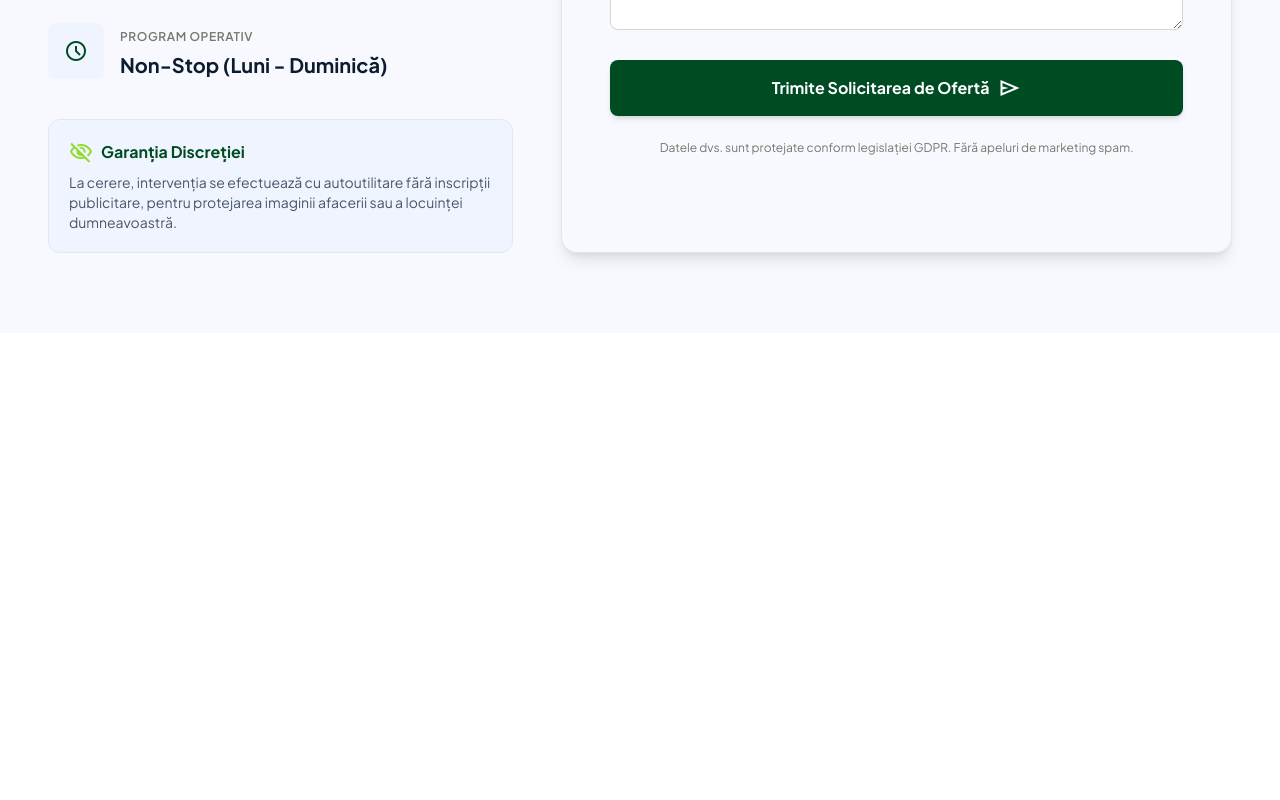
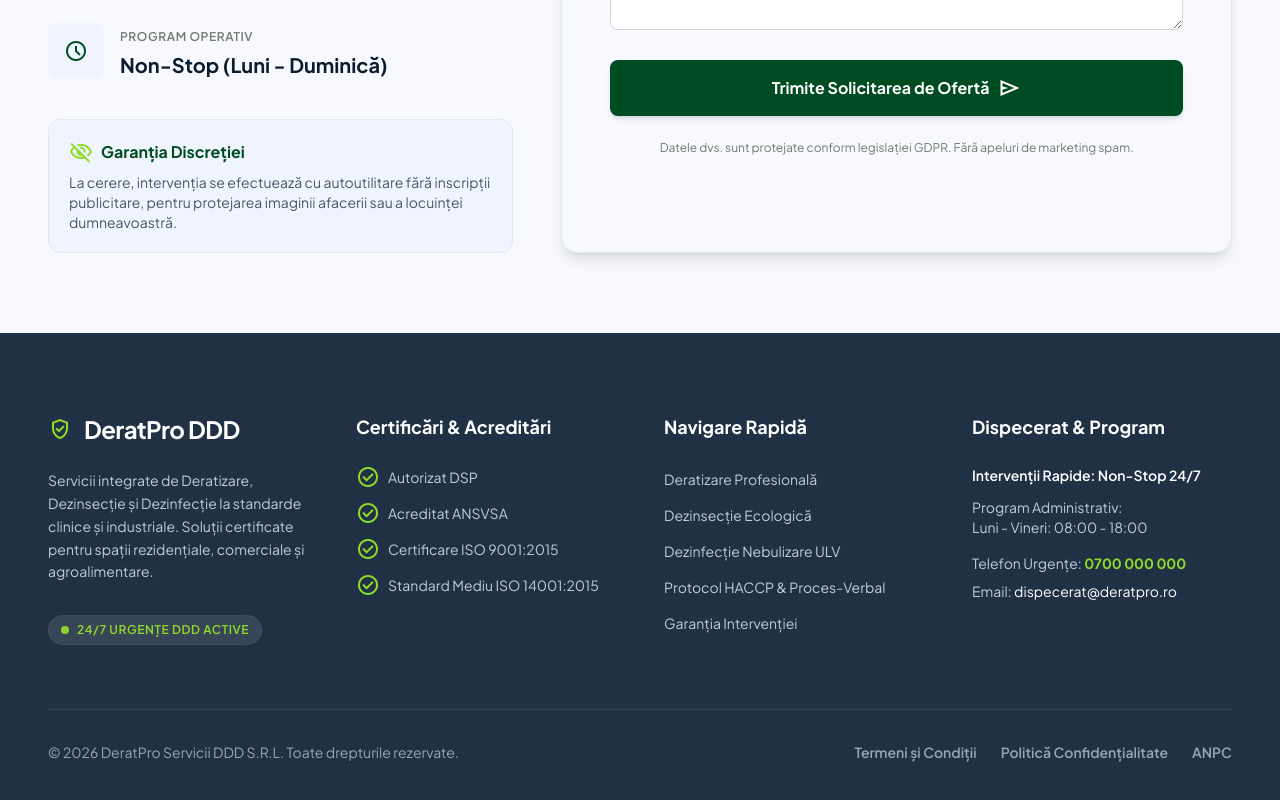
Before and after one commit to sabakianu/DeratPro-, a Next.js app: page / in a window 1280 px wide. Shown: the part 2835-3635 px from the top of the page. Before the commit the page ends 3168 px from the top, so only its background shows below. Built offline with nearby package versions, Linux system fonts and the light colour scheme.

Commit message:
added footer

```diff
--- a/app/Components/FeatureCard.tsx
+++ b/app/Components/Cards/FeatureCard.tsx
@@ -1,4 +1,4 @@
-import IconBox from "./IconBox";
+import IconBox from "../IconBox";
 
 interface FeatureCardProps {
   icon: string;
--- a/app/Components/ServiceCard.tsx
+++ b/app/Components/Cards/ServiceCard.tsx
@@ -1,5 +1,5 @@
-import Button from "./Button";
-import IconBox from "./IconBox";
+import Button from "../Button";
+import IconBox from "../IconBox";
 
 interface ServiceCardProps {
   icon: string;
--- /dev/null
+++ b/app/Components/FooterCheckItem.tsx
@@ -0,0 +1,14 @@
+interface FooterCheckItemProps {
+  text: string;
+}
+
+export default function FooterCheckItem({ text }: FooterCheckItemProps) {
+  return (
+    <li className="flex items-center gap-2">
+      <span className="material-symbols-outlined text-tertiary-fixed-dim text-[18px]">
+        check_circle
+      </span>
+      {text}
+    </li>
+  );
+}
--- /dev/null
+++ b/app/Components/FooterLink.tsx
@@ -0,0 +1,19 @@
+import Link from "next/link";
+
+interface FooterLinkProps {
+  href: string;
+  text: string;
+}
+
+export default function FooterLink({ href, text }: FooterLinkProps) {
+  return (
+    <li className="py-1">
+      <Link
+        href={href}
+        className="hover:text-tertiary-fixed-dim transition-colors"
+      >
+        {text}
+      </Link>
+    </li>
+  );
+}
--- /dev/null
+++ b/app/Sections/Footer.tsx
@@ -0,0 +1,119 @@
+import Link from "next/link";
+import FooterCheckItem from "../Components/FooterCheckItem";
+import FooterLink from "../Components/FooterLink";
+
+export default function Footer() {
+  return (
+    <footer className="w-full bg-inverse-surface text-inverse-on-surface">
+      <div className="max-w-7xl mx-auto px-6 md:px-8 lg:px-12 pt-20 pb-12">
+        <div className="grid grid-cols-1 md:grid-cols-2 lg:grid-cols-4 gap-12 mb-16">
+          {/* DeratPro DDD */}
+          <div className="space-y-6">
+            <div className="flex items-center gap-3">
+              <span className="material-symbols-outlined text-tertiary-fixed-dim text-[28px]">
+                verified_user
+              </span>
+              <span className="text-2xl text-white font-bold tracking-tight">
+                DeratPro DDD
+              </span>
+            </div>
+            <p className="text-sm text-inverse-on-surface/80 leading-relaxed">
+              Servicii integrate de Deratizare, Dezinsecție și Dezinfecție la
+              standarde clinice și industriale. Soluții certificate pentru
+              spații rezidențiale, comerciale și agroalimentare.
+            </p>
+            <div className="pt-2">
+              <div className="inline-flex items-center gap-2 px-3 py-1.5 rounded-full bg-white/10 text-tertiary-fixed-dim font-semibold text-xs uppercase tracking-wider border border-white/5">
+                <span className="w-2 h-2 rounded-full bg-tertiary-fixed-dim animate-pulse"></span>
+                24/7 Urgențe DDD Active
+              </div>
+            </div>
+          </div>
+
+          {/* Certificări & Acreditări */}
+          <div className="space-y-6">
+            <h4 className="text-lg font-bold text-white">
+              Certificări & Acreditări
+            </h4>
+            <ul className="space-y-3 text-sm text-inverse-on-surface/80">
+              <FooterCheckItem text="Autorizat DSP" />
+              <FooterCheckItem text="Acreditat ANSVSA" />
+              <FooterCheckItem text="Certificare ISO 9001:2015" />
+              <FooterCheckItem text="Standard Mediu ISO 14001:2015" />
+            </ul>
+          </div>
+
+          {/* Navigare Rapidă */}
+          <div className="space-y-6">
+            <h4 className="text-lg font-bold text-white">Navigare Rapidă</h4>
+            <ul className="space-y-2 text-sm text-inverse-on-surface/80">
+              <FooterLink href="#servicii" text="Deratizare Profesională" />
+              <FooterLink href="#servicii" text="Dezinsecție Ecologică" />
+              <FooterLink href="#servicii" text="Dezinfecție Nebulizare ULV" />
+              <FooterLink
+                href="#cum-functioneaza"
+                text="Protocol HACCP & Proces-Verbal"
+              />
+              <FooterLink href="#de-ce-deratpro" text="Garanția Intervenției" />
+            </ul>
+          </div>
+
+          {/* Dispecerat & Program */}
+          <div className="space-y-6">
+            <h4 className="text-lg font-bold text-white">
+              Dispecerat & Program
+            </h4>
+            <div className="space-y-2 text-sm text-inverse-on-surface/80">
+              <p className="text-white font-semibold mb-3">
+                Intervenții Rapide: Non-Stop 24/7
+              </p>
+              <p>
+                Program Administrativ:
+                <br />
+                Luni - Vineri: 08:00 - 18:00
+              </p>
+              <p className="pt-2">
+                Telefon Urgențe:{" "}
+                <span className="text-tertiary-fixed-dim font-bold">
+                  0700 000 000
+                </span>
+              </p>
+              <p>
+                Email:{" "}
+                <span className="text-white">dispecerat@deratpro.ro</span>
+              </p>
+            </div>
+          </div>
+        </div>
+
+        {/* Linia de jos (Copyright & Legal) */}
+        <div className="pt-8 border-t border-inverse-on-surface/10 flex flex-col md:flex-row items-center justify-between gap-6 text-sm text-inverse-on-surface/60">
+          <p className="text-center md:text-left">
+            © {new Date().getFullYear()} DeratPro Servicii DDD S.R.L. Toate
+            drepturile rezervate.
+          </p>
+          <div className="flex flex-wrap justify-center items-center gap-6 font-semibold">
+            <Link
+              href="#"
+              className="hover:text-tertiary-fixed-dim transition-colors"
+            >
+              Termeni și Condiții
+            </Link>
+            <Link
+              href="#"
+              className="hover:text-tertiary-fixed-dim transition-colors"
+            >
+              Politică Confidențialitate
+            </Link>
+            <Link
+              href="#"
+              className="hover:text-tertiary-fixed-dim transition-colors"
+            >
+              ANPC
+            </Link>
+          </div>
+        </div>
+      </div>
+    </footer>
+  );
+}
--- a/app/Sections/HowItWorksSection.tsx
+++ b/app/Sections/HowItWorksSection.tsx
@@ -1,5 +1,5 @@
-import Badge from "../Components/Badge"; // Ajustează calea
-import StepCard from "../Components/StepCard";
+import Badge from "../Components/Badge";
+import StepCard from "../Components/Cards/StepCard";
 
 const stepsData = [
   {
--- a/app/Sections/ServicesSection.tsx
+++ b/app/Sections/ServicesSection.tsx
@@ -1,4 +1,4 @@
-import ServiceCard from "../Components/ServiceCard";
+import ServiceCard from "../Components/Cards/ServiceCard";
 import Badge from "../Components/Badge";
 
 const servicesData = [
--- a/app/Sections/WhyChooseUsSection.tsx
+++ b/app/Sections/WhyChooseUsSection.tsx
@@ -1,5 +1,5 @@
 import Badge from "../Components/Badge";
-import FeatureCard from "../Components/FeatureCard";
+import FeatureCard from "../Components/Cards/FeatureCard";
 import HighlightBox from "../Components/HighlightBox";
 
 const differentiators = [
--- a/app/page.tsx
+++ b/app/page.tsx
@@ -3,6 +3,7 @@ import ServicesSection from "./Sections/ServicesSection";
 import WhyChooseUsSection from "./Sections/WhyChooseUsSection";
 import HowItWorksSection from "./Sections/HowItWorksSection";
 import ContactSection from "./Sections/ContactSection";
+import Footer from "./Sections/Footer";
 import "./globals.css";
 
 export default function Home() {
@@ -13,6 +14,7 @@ export default function Home() {
       <WhyChooseUsSection />
       <HowItWorksSection />
       <ContactSection />
+      <Footer />
     </main>
   );
 }
```
Also changed, not shown: app/Components/Cards/StepCard.tsx (renamed from app/Components/StepCard.tsx).
